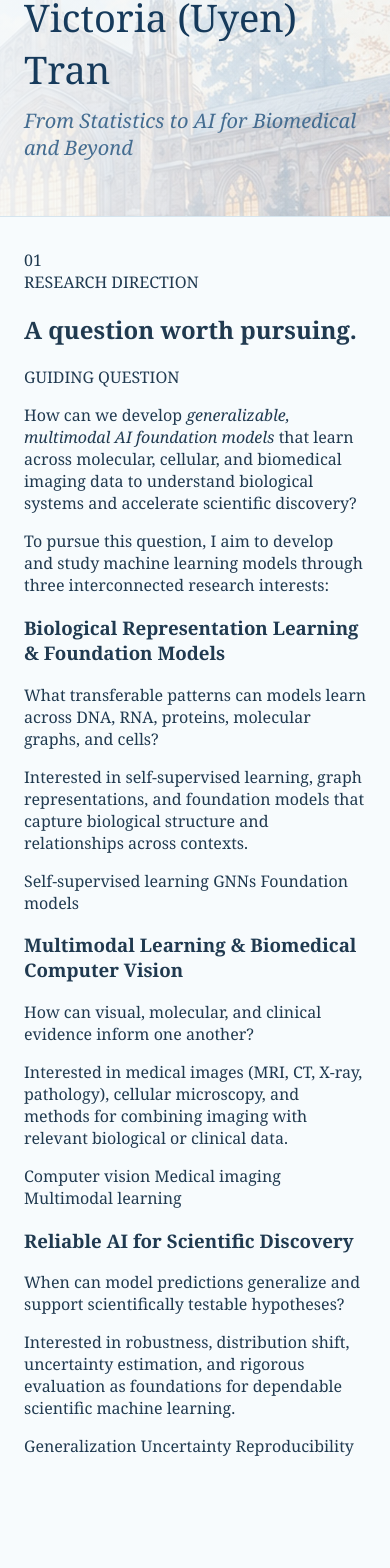
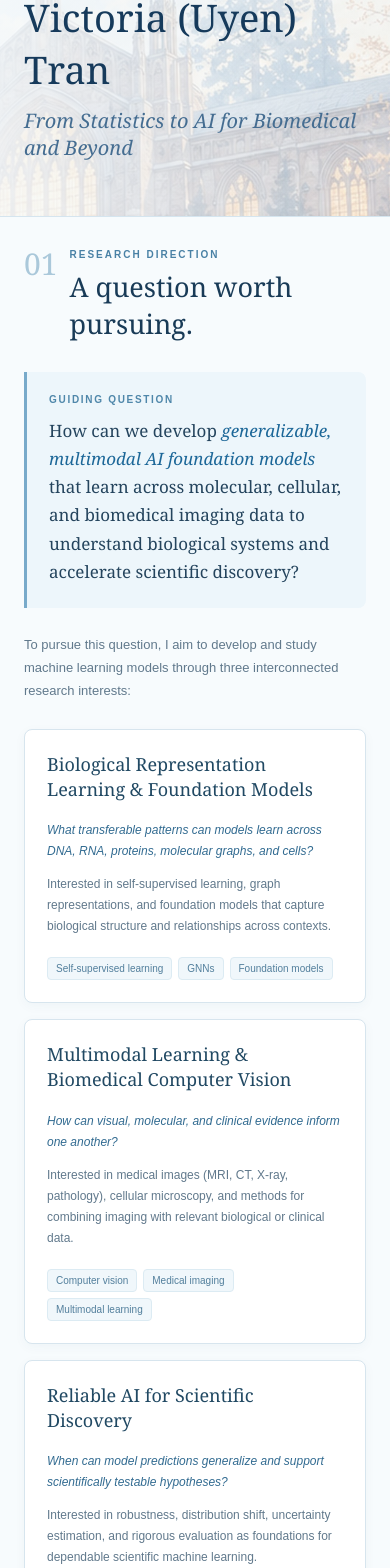
Before and after one commit to uyentran9/uyentran-ai-blog, a Jekyll site: the page built from profile-preview.md, in a window 390 px wide. Shown: the part 1255-2823 px from the top of the page. Built offline with Jekyll 4.4.1, drawn with Linux system fonts in a browser that asks for light colours; before the commit the page ends 2782 px from its top, so only the background shows below that.

Commit message:
Add styles for research section layout and typography
Style research directions and interest cards

```diff
--- a/assets/css/academic-home.css
+++ b/assets/css/academic-home.css
@@ -305,3 +305,177 @@ body {
     flex-shrink: 0;
   }
 }
+
+
+/* =========================================
+   Research Directions — Academic
+   ========================================= */
+
+/* Research section */
+.research-section {
+  width: 100%;
+  margin-bottom: 80px;
+}
+
+/* Section heading */
+.section-heading {
+  display: flex;
+  align-items: flex-start;
+  gap: 20px;
+  margin-bottom: 30px;
+}
+
+.section-number {
+  font-family: Georgia, serif;
+  font-size: 38px;
+  font-weight: 400;
+  line-height: 1;
+  color: #aac8da;
+}
+
+.section-label {
+  display: block;
+  margin-bottom: 8px;
+  font-family: Arial, sans-serif;
+  font-size: 10px;
+  font-weight: 700;
+  letter-spacing: 2px;
+  color: #4981a5;
+}
+
+.section-heading h2 {
+  margin: 0;
+  font-family: Georgia, serif;
+  font-size: clamp(27px, 3vw, 38px);
+  font-weight: 400;
+  color: #193b57;
+}
+
+/* Central research question */
+.research-question {
+  padding: 30px 34px;
+  margin-bottom: 25px;
+
+  background: #edf6fb;
+  border-left: 3px solid #78aaca;
+  border-radius: 0 8px 8px 0;
+}
+
+.question-label {
+  display: block;
+  margin-bottom: 12px;
+  font-family: Arial, sans-serif;
+  font-size: 10px;
+  font-weight: 700;
+  letter-spacing: 1.7px;
+  color: #4f87aa;
+}
+
+.research-question p {
+  margin: 0;
+  font-family: Georgia, serif;
+  font-size: clamp(17px, 2vw, 22px);
+  line-height: 1.65;
+  color: #24445d;
+}
+
+.research-question em {
+  color: #1c6798;
+}
+
+/* Introductory paragraph */
+.research-intro {
+  max-width: 760px;
+  margin: 0 0 26px;
+  font-family: Arial, sans-serif;
+  font-size: 13px;
+  line-height: 1.8;
+  color: #61798c;
+}
+
+/* Three research cards */
+.research-grid {
+  display: grid;
+  grid-template-columns: repeat(3, minmax(0, 1fr));
+  gap: 16px;
+}
+
+.research-card {
+  min-width: 0;
+  padding: 24px 21px;
+  background: #ffffff;
+  border: 1px solid #d7e5ee;
+  border-radius: 8px;
+  box-shadow: 0 3px 12px rgba(38, 78, 107, 0.04);
+}
+
+.research-card h3 {
+  margin: 0 0 18px;
+  font-family: Georgia, serif;
+  font-size: 18px;
+  font-weight: 400;
+  line-height: 1.4;
+  color: #214963;
+}
+
+.research-card p {
+  font-family: Arial, sans-serif;
+  font-size: 12px;
+  line-height: 1.75;
+  color: #61798c;
+}
+
+/* Research question inside each card */
+.research-card .research-card-question {
+  color: #326b91;
+  font-style: italic;
+}
+
+/* Research keywords */
+.research-tags {
+  display: flex;
+  flex-wrap: wrap;
+  gap: 6px;
+  margin-top: 20px;
+}
+
+.research-tags span {
+  padding: 5px 8px;
+  background: #f0f7fb;
+  border: 1px solid #dcebf3;
+  border-radius: 4px;
+
+  font-family: Arial, sans-serif;
+  font-size: 10px;
+  color: #527f9c;
+}
+
+/* Tablet */
+@media (max-width: 1100px) {
+  .research-grid {
+    grid-template-columns: repeat(2, minmax(0, 1fr));
+  }
+}
+
+/* Mobile */
+@media (max-width: 700px) {
+  .section-heading {
+    gap: 12px;
+  }
+
+  .section-number {
+    font-size: 30px;
+  }
+
+  .research-question {
+    padding: 22px;
+  }
+
+  .research-grid {
+    grid-template-columns: 1fr;
+  }
+
+  .research-card {
+    padding: 22px;
+  }
+}
```
